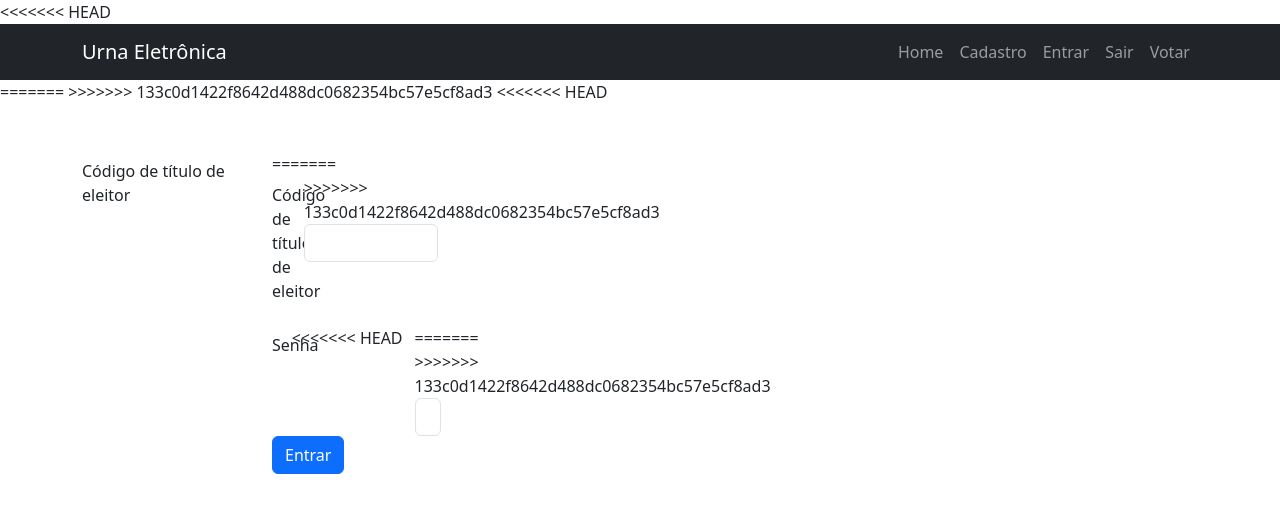
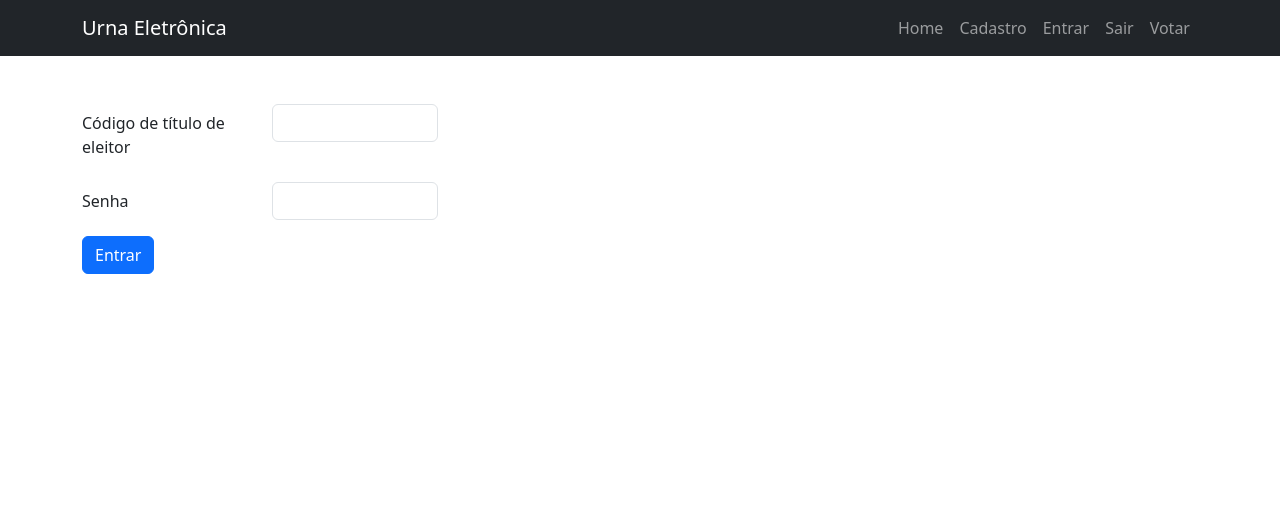
Before and after one commit to lialisa55/urna-eletronica, a PHP site: page /login.php in a window 1280 px wide. Shown: the top 513 px of the page. Run offline with PHP 8.4, Linux system fonts and the light colour scheme.

Commit message:
merge com main

```diff
--- a/conexao.php
+++ b/conexao.php
@@ -1,9 +1,5 @@
 <?php
-<<<<<<< HEAD
 	$host  = "localhost:3306";
-=======
-	$host  = "localhost:3307";
->>>>>>> 133c0d1422f8642d488dc0682354bc57e5cf8ad3
 	$user  = "root";
 	$pass  = "root";
     $base  = "eleicoes";
--- a/index.php
+++ b/index.php
@@ -12,11 +12,7 @@
       <?php
       if(!isset($_SESSION)){
         session_start();
-<<<<<<< HEAD
       };
-=======
-      }
->>>>>>> 133c0d1422f8642d488dc0682354bc57e5cf8ad3
 include('navbar.php');
 ?>
 <h1>Bem vindo às eleições 2023, <?php echo $_SESSION['nome']; ?></h1>
--- a/login.php
+++ b/login.php
@@ -11,27 +11,16 @@
   <?php
   include('navbar.php')
   ?>
-<<<<<<< HEAD
     <form action="valida-login.php" method="GET" class="container mt-5">
         <div class="row mb-3">
           <label for="inputEmail3" class="col-sm-2 col-form-label">Código de título de eleitor</label>
           <div class="col-md-2">
-=======
-    <form action="valida-login.php" method="GET">
-        <div class="row mb-3">
-          <label for="inputEmail3" class="col-sm-2 col-form-label">Código de título de eleitor</label>
-          <div class="col-sm-10">
->>>>>>> 133c0d1422f8642d488dc0682354bc57e5cf8ad3
             <input type="name" class="form-control" name="codigo">
           </div>
         </div>
         <div class="row mb-3">
           <label for="inputPassword3" class="col-sm-2 col-form-label">Senha</label>
-<<<<<<< HEAD
           <div class="col-md-2">
-=======
-          <div class="col-sm-10">
->>>>>>> 133c0d1422f8642d488dc0682354bc57e5cf8ad3
             <input type="password" class="form-control" name="senha">
           </div>
     </div>
--- a/navbar.php
+++ b/navbar.php
@@ -1,8 +1,4 @@
-<<<<<<< HEAD
 <!-- <nav class="navbar navbar-expand-lg navbar-dark bg-dark">
-=======
-<nav class="navbar navbar-expand-lg navbar-dark bg-dark">
->>>>>>> 133c0d1422f8642d488dc0682354bc57e5cf8ad3
         <a class="navbar-brand" href="#">Urna Eletrônica</a>
         <button class="navbar-toggler" type="button" data-toggle="collapse" data-target="#navbarNav" aria-controls="navbarNav" aria-expanded="false" aria-label="Toggle navigation">
           <span class="navbar-toggler-icon"></span>
@@ -23,7 +19,6 @@
               </li>
           </ul>
         </div>
-<<<<<<< HEAD
       </nav> -->
 
       <nav class="navbar navbar-expand-lg navbar-dark bg-dark">
@@ -63,6 +58,3 @@
         </div>
       </div>
     </nav>
-=======
-      </nav>
->>>>>>> 133c0d1422f8642d488dc0682354bc57e5cf8ad3
```
Also changed, not shown: cadastro.php (+0 -8 lines), valida-login.php (+0 -17 lines).
